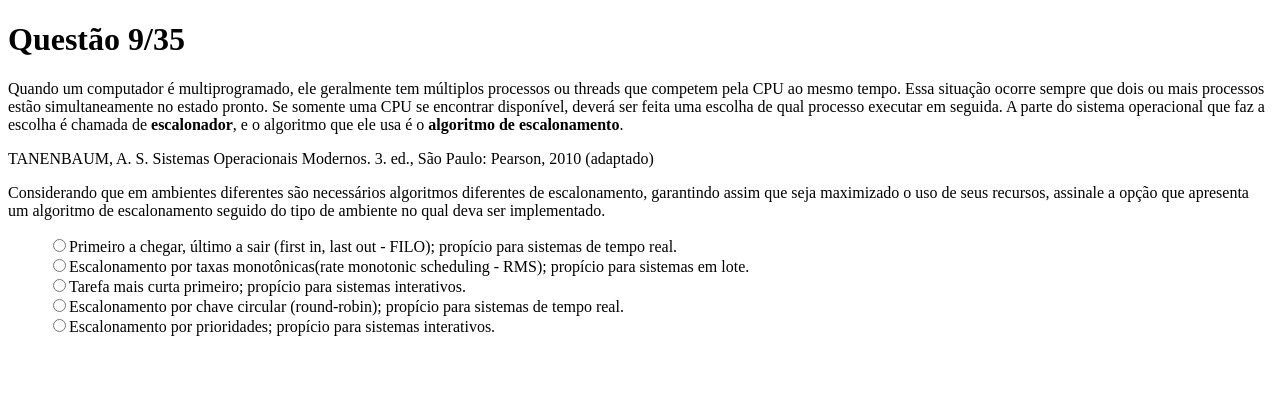
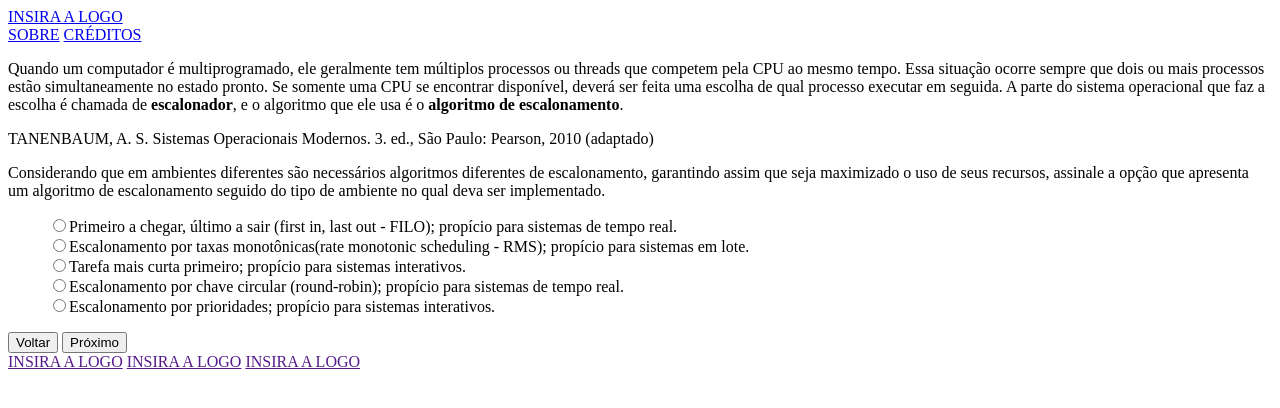
Before and after one commit to kevin-ribeiro/pmi-enad2021, a plain HTML site: page questoes/q9.html in a window 1280 px wide. Drawn offline with Linux system fonts and the light colour scheme.

Commit message:
formatação 8-14

```diff
--- a/questoes/q9.html
+++ b/questoes/q9.html
@@ -6,7 +6,16 @@
     <title>ENADE 2021</title>
 </head>
 <body>
-    <h1>Questão 9/35</h1>
+
+    <header>
+        <a href="#">INSIRA A LOGO</a>
+
+        <nav class="about_credits">
+          <a href="#">SOBRE</a>
+          <a href="#">CRÉDITOS</a>
+        </nav>
+      </header>
+    <main>
 
         <p>Quando um computador é multiprogramado, ele geralmente tem múltiplos processos ou threads que competem pela CPU ao mesmo tempo. Essa situação ocorre sempre que dois ou mais processos estão simultaneamente no estado pronto. Se somente uma CPU se encontrar disponível, deverá ser feita uma escolha de qual processo executar em seguida. A parte do sistema operacional que faz a escolha é chamada de <b>escalonador</b>, e o algoritmo que ele usa é o <b>algoritmo de escalonamento</b>.</p>
         <p class="legendtext">TANENBAUM, A. S. Sistemas Operacionais Modernos. 3. ed., São Paulo: Pearson, 2010 (adaptado)</p>
@@ -21,5 +30,17 @@
             <li><input type="radio" name="alternativa" VALUE="E">Escalonamento por prioridades; propício para sistemas interativos.</li>
         </ul>
 
+        <div class="buttons">
+            <button>Voltar</button>
+            <button>Próximo</button>
+        </div>
+    </main>
+
+    <footer>
+        <a href="">INSIRA A LOGO</a>
+        <a href="">INSIRA A LOGO</a>
+        <a href="">INSIRA A LOGO</a>
+    </footer>
+
 </body>
 </html>
```
Also changed, not shown: questoes/q10.html (+22 -0 lines), questoes/q11.html (+22 -0 lines), questoes/q12.html (+22 -0 lines), questoes/q13.html (+22 -0 lines), questoes/q14.html (+22 -0 lines), questoes/q8.html (+22 -0 lines). Lines whose indentation alone changed are shown as unchanged.
